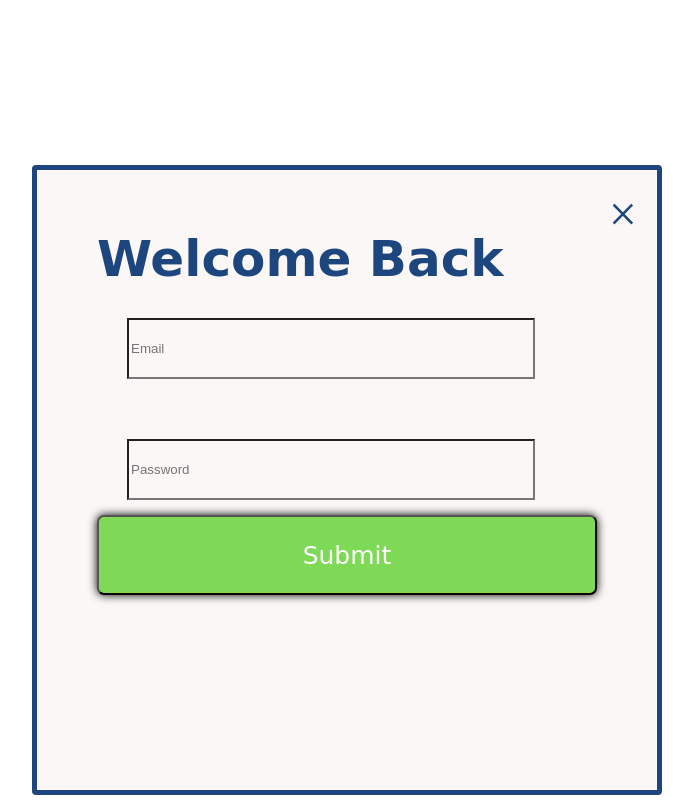
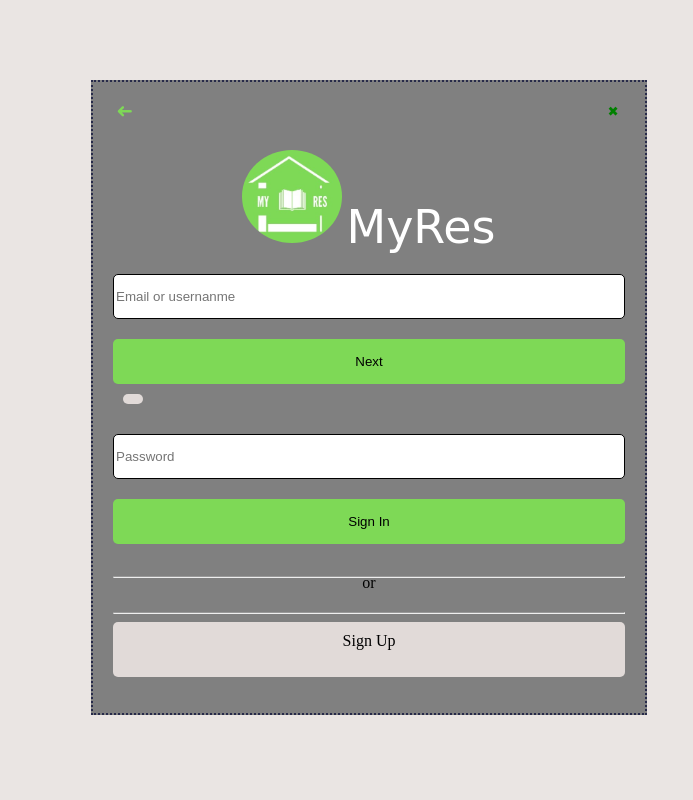
Before and after one commit to suprise079/MyRes-Project, a PHP site: page /php_files/login.php in a window 1280 px wide. Shown: the whole page, without its empty margins (293-986 px from the left). Run offline with PHP 8.4, Linux system fonts and the light colour scheme.

Commit message:
updated sign In page

```diff
--- a/JavaScript_files/homePage.js
+++ b/JavaScript_files/homePage.js
@@ -29,6 +29,11 @@
 	}
 }
 
+/* login button click funtionality */
+$("#login").click(function(){
+	$("#signIn").show(600, 'swing');
+})
+
 
 /* enable each filter change to refersh the reses container*/
 /*filters = document.getElementsByClassName('grefresh');
--- /dev/null
+++ b/JavaScript_files/login.js
@@ -0,0 +1,29 @@
+/* sign in pop */
+$("#back").hide();
+$("#pass_submit").hide();
+/* use jquery document fully loaded*/
+$(document).ready(function(){
+/* return button starts hidden */
+
+
+$("#next").click(function(){
+	$("#email_next").hide(500, "swing");
+	$("#pass_submit").show(500, "swing");
+	$("#back").show(500, "swing");
+	email = $("#email").val();
+	$("#email_show").empty().css({"margin-left": "30%", "margin-top":"20px"});
+	$("#email_show").append(email);
+
+})
+
+$("#back").click(function(){
+	$("#pass_submit").hide(500, "swing");
+	$("#email_next").show(500, "swing");
+	$("#back").hide(500, "swing");
+})
+
+$("#close").click(function(){
+	$("#signIn").hide(500, "swing");
+})
+
+})
--- a/css_files/login.css
+++ b/css_files/login.css
@@ -1,81 +1,101 @@
-
-
-
-.logincontainer{
-    height: 500px;
-    width: 350 px;
-    padding: 60px;
-    border-radius: 4px;
-    background-color:#faf7f6;
-    border: 5px solid #1c467D;
-
+/* makes the background look blur */
+#signBg {
+    background-color: #E1DAD8;
+    opacity: 70%;
+    position: fixed;
+    width: 100%;
+    height: 100%;
+    left: 0;
+    top: 0;
 }
 
-
-
-.logincontainer{
-    position: absolute;
-    top : 60%;
-    left : 50%;
-    transform: translate(-50%, -50%);
+/* Container for the login form */
+#signForm {
+    position: fixed;
+    top: 10%;
+    left: 30%;
+    padding: 20px;
+    text-align: center;
+    width: 40%;
+    margin: auto;
+    background-color: grey;
+    border: 2px dotted #272a4a;
 }
 
-.logincontainer .close-btn{
-    position: absolute;
-    right: 20px;
-    top : 15px;
-    font-size: 50px;
-    color: #1c467D;
-    cursor: pointer;
+#back {
+  background-color: transparent;
+  border: none;
+  transform: rotate(180deg) scale(1.5);
+  position: relative;
+  right: 45%;
+  color: #7ed956;
 }
 
-#loginheading{
-    color: #1c467D;
-    font-size: 50px;
-    margin: 0 0 30px;
-    font-family: 'Lobster', cursive;
-
-
-
+#close {
+  position: relative;
+  left: 45%;
+  margin-bottom: 30px;
+  border: none;
+  background-color: transparent;
+  color: green;
 }
 
-#loginemail {
-    background-color: #faf7f6;
-    position: relative;
-    left: 30px;
-    top: 0;
-    height: 55px;
-    margin-bottom: 60px;
-    width: 80%;
-    display: flex;
+#close:hover{
+  background-color: #d21111;
 }
 
-#loginpassword {
-    background-color: #faf7f6;
-    position: relative;
-    left: 30px;
-    top: 0;
-    height: 55px;
-    margin-bottom: 15px;
-    width: 80%;
-    display: flex;
+#logoImg {
+    width: 100px;
+    border-radius: 50%;
 }
 
-.loginsubmit {
-    height: 80px;
-    /*margin-top: 30px;
-    margin-bottom: 30px;*/
+#resName {
+    font-size: 46px;
+    color: white;
+    font-family: 'Lobster', cursive;
+}
+
+#email_show {
+    background-color: #E1DAD8;
+    width: fit-content;
+    border-radius: 10px;
+    margin: 10px;
+    padding: 5px 10px 5px 10px;
+}
+
+.signInput {
+    height: 45px;
+    width: 100%;
+    margin: 20px 0px 20px 0px;
+    border-radius: 5px;
+    border: 1px solid black;
+}
+
+.signBtn {
+    width: 100%;
+    height: 45px;
+    background-color: #7ED956;
+    text-decoration: none;
+    border: none;
+    border-radius: 5px;
+}
+
+hr {
     position: relative;
-    left: 0px;
-    top: 0px;
-    width: 500px;
-    background-color: #7ed956;
-    border-radius: 7px;
-    font-family: 'Staatliches', cursive;
-    color:white;
-    font-size: 25px;
-    cursor: pointer;
-    -webkit-transition-property: transform;
-    transition-property:transform;
-    box-shadow: 0px 0px 10px black;
+    top: 12px;
 }
+
+/* css for sign up button */
+
+#signUp {
+    width: 100%;
+    height: 45px;
+    padding-top: 10px;
+    background-color: #E1DAD8;
+    color:black;
+    text-decoration: none;
+    border: none;
+    border-radius: 5px;
+    display:block;
+    margin-top: 20px;
+}
--- a/php_files/login.php
+++ b/php_files/login.php
@@ -1,28 +1,40 @@
-<!DOCTYPE html>
-<html lang="en">
-<head>
-    <meta charset="UTF-8">
-    <meta http-equiv="X-UA-Compatible" content="IE=edge">
-    <meta name="viewport" content="width=device-width, initial-scale=1.0">
-    <title>Document</title>
 
-    <link rel="stylesheet" href="../css_files/login.css">
-</head>
-<body>
+<title>Sign In</title>
 
-    <div class = "logincontainer">
+<!-- main css for the page -->
+<link rel="stylesheet" href="../css_files/login.css">
 
-        <label for = "show" class = "close-btn" title ="close" >&times;</label>
-        <h2 id = "loginheading">Welcome Back</h2>
 
-        <form id = "loginForm"  action = "..\php\connection.php" method = "get">
-                <input type = "text" placeholder = "Email" class = "form-control" id = "loginemail" name = "loginemail">
-                <input type = "text" placeholder = "Password" class = "form-control" id = "loginpassword" name = "loginpassword">
+<section id="signIn"> <!-- sing in form pop-pop -->
+    <script type="text/javascript">$("#signIn").hide();</script>
+    <div id="signBg"></div> <!-- Blur the background -->
+    <div id="signForm"> <!-- inner container for the form -->
+        <button id="back">&#10140</button>
+        <button id="close">&#10006</button>
+        <div class="row" style="justify-content: center;"> <!-- name and logo -->
+          <img src="pictures\logoNew.jpeg" id="logoImg" class="col-lg-2" >
+          <span id="resName" class="col-lg-2">MyRes</span>
+        </div>
+        <form>  <!-- sign in form -->
+          <!-- email and next button container -->
+          <div id="email_next">
+            <input type="text" class="signInput" name="email" id="email" required placeholder="Email or usernanme"></input><br>
+            <input type="button" id="next" class="signBtn" value="Next">
+          </div>
+          <!-- password and signIn button -->
+          <div id="pass_submit">
+            <div id="email_show"></div> <!-- display email -->
+            <input type="text" class="signInput" name="password" placeholder="Password" required><br>
+            <input type="submit" name="password" class="signBtn" value="Sign In">
+          </div>
+          <div class="row" style="margin-top: 20px"> <!-- separator -->
+            <hr class="col-lg-5 col-md-5 col-sm-5">
+            <span class="col-lg-2 col-md-2 col-sm-2">or</span>
+            <hr class="col-lg-5 col-md-5 col-sm-5">
+          </div>
+          <a href="" id="signUp">Sign Up</a>
+        </form>
+    </div>
+</section>
 
-                <button type = "submit" name = "submit" class = "loginsubmit">Submit</button>
-        </form>
-
-    </div>
-
-</body>
-</html>
+<script type="text/javascript" src="../JavaScript_files/login.js"></script>
```
Also changed, not shown: css_files/HomePage.css (+92 -0 lines), index.php (+3 -8 lines).
